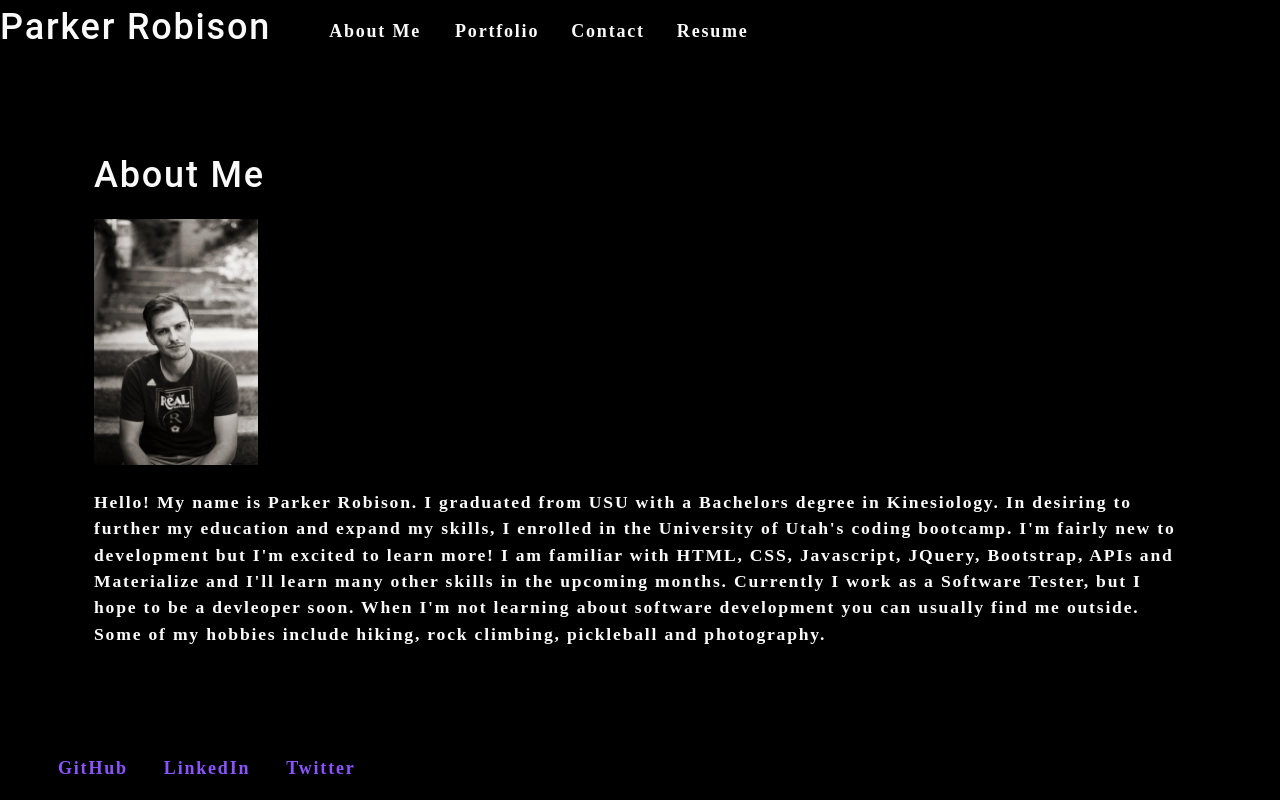
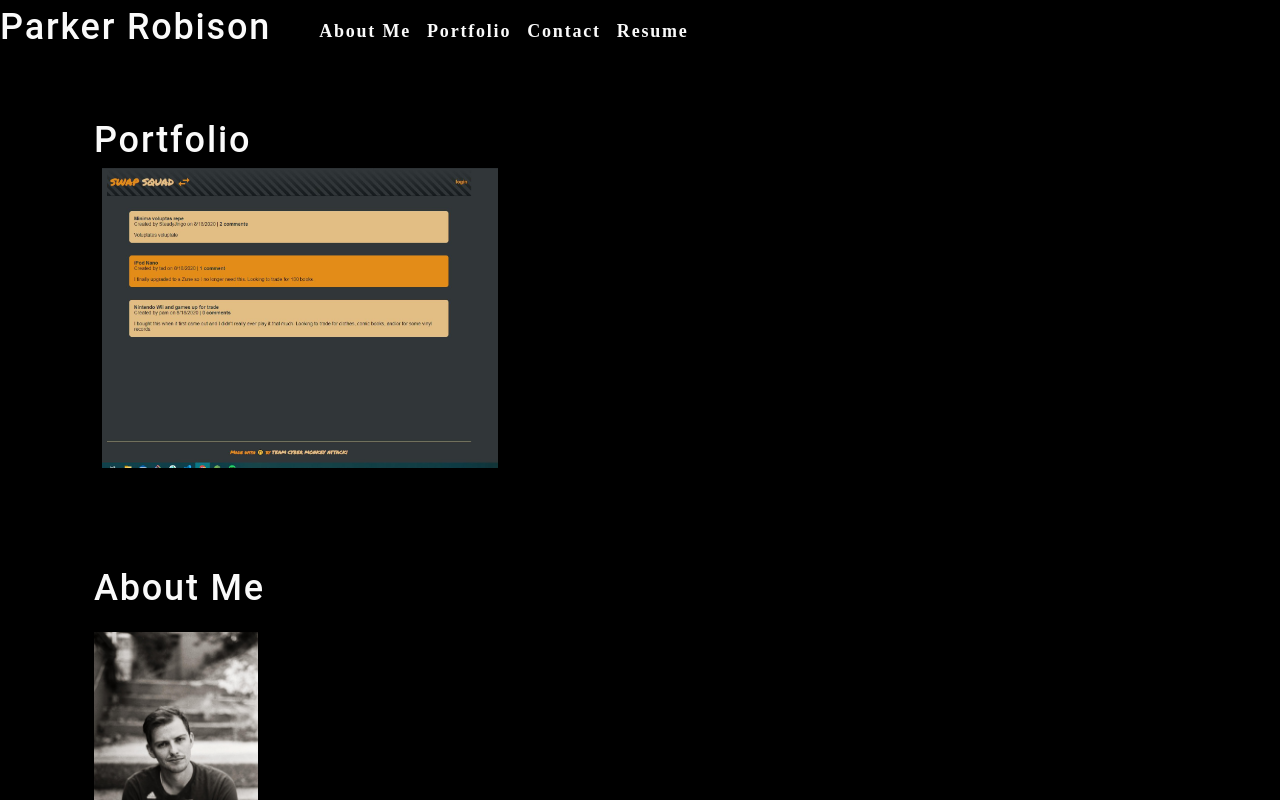
Before and after one commit to parkerrobison/re-portfolio, a React (Create React App) app: page / in a window 1280 px wide. Shown: the top 800 px of the page. Built offline with nearby package versions, Linux system fonts and the light colour scheme.

Commit message:
added photos, and nav, portfolio, and project componenets

```diff
--- a/src/App.js
+++ b/src/App.js
@@ -1,7 +1,8 @@
 import React from 'react';
 import Header from './components/Header';
 import About from './components/About';
-import Footer from './components/Footer'
+import Portfolio from './components/Portfolio';
+import Footer from './components/Footer';
 
 // AS AN employer looking for candidates with experience building single-page applications
 // I WANT to view a potential employee's deployed React portfolio of work samples
@@ -19,6 +20,7 @@ function App() {
     <div>
       <Header></Header>
       <main>
+        <Portfolio></Portfolio>
         <About></About>
       </main>
       <Footer></Footer>
--- a/src/components/Navigation/index.js
+++ b/src/components/Navigation/index.js
@@ -6,26 +6,71 @@ import React from 'react';
 // WHEN I click on a navigation title
 // THEN I am presented with the corresponding section below the navigation without
 // the page reloading and that title is highlighted
+
 function Navigation() {
+    const pages = [
+        { name: 'About Me'},
+        { name: 'Portfolio'},
+        { name: 'Contact'},
+        { name: 'Resume'}
+    ]
+    function pageSelected(name) {
+        console.log(`${name} clicked`)
+      }
     return(
         <nav>
-            <ul className='flex-row'>
-                <li className= 'mx-2'>
-                    <a href='#about'>
-                        About Me
-                    </a>
-                </li>
-                <li className= 'mx-2'>
-                    <span>Portfolio</span>
-                </li>
-                <li className= 'mx-2'>
-                    <span>Contact</span>
-                </li>
-                <li className= 'mx-2'>
-                    <span>Resume</span>
-                </li>
+            <ul className="flex-row">
+                {pages.map((page) => (
+                    <li
+                        className='mx-1'
+                        key={page.name}
+                    >
+                        <span onClick={ ()=> pageSelected(page.name)}>
+                            {page.name}
+                        </span>
+                    </li>
+                ))}
             </ul>
         </nav>
     )
 }
+// function Navigation(props) {
+//     const {
+//         pages=[],
+//         currentPage,
+//         setCurrentPage,
+//     } =props;
+//     console.log(pages)
+//     return(
+//         <nav>
+//             <ul className='flex-row'>
+//                 {pages.map((page) => (
+//                     <li className= {`mx-1 ${
+//                         currentPage.name === page.name && 'navActive'
+//                     }`} key={page.name}>
+//                         <span
+//                         onClick={() => {
+//                             setCurrentPage(page)
+//                         }}
+//                         ></span>
+//                     </li>
+//                 ))}
+//                 {/* <li className= 'mx-2'>
+//                     <a href='#about'>
+//                         About Me
+//                     </a>
+//                 </li>
+//                 <li className= 'mx-2'>
+//                     <span>Portfolio</span>
+//                 </li>
+//                 <li className= 'mx-2'>
+//                     <span>Contact</span>
+//                 </li>
+//                 <li className= 'mx-2'>
+//                     <span>Resume</span>
+//                 </li> */}
+//             </ul>
+//         </nav>
+//     )
+// }
 export default Navigation;
--- a/src/components/Portfolio/index.js
+++ b/src/components/Portfolio/index.js
@@ -1,3 +1,18 @@
+import React from 'react';
+import Project from '../Project'
+
 // WHEN I am presented with the Portfolio section
 // THEN I see titled images of six of the developer’s applications
 // with links to both the deployed applications and the corresponding GitHub repository
+
+function Portfolio() {
+    return(
+        <section>
+            <h1>Portfolio</h1>
+                <div className='flex-row'>
+                    <Project></Project>
+                </div>
+        </section>
+    );
+}
+export default Portfolio;
--- a/src/components/Project/index.js
+++ b/src/components/Project/index.js
@@ -1 +1,14 @@
-//this is where the projects will go.
+import React from 'react';
+import portrait2 from '../../assets/images/projects/swap-squad.JPG';
+
+function Project() {
+    return(
+        <div>
+            <img
+            src={portrait2}
+            className= "img-thumbnail mx-1"
+            alt='example'/>
+        </div>
+    )
+}
+export default Project;
```
Also changed, not shown: src/assets/images/projects/note-taker-land.JPG (added), src/assets/images/projects/workday-scheduler-img.JPG (added).
